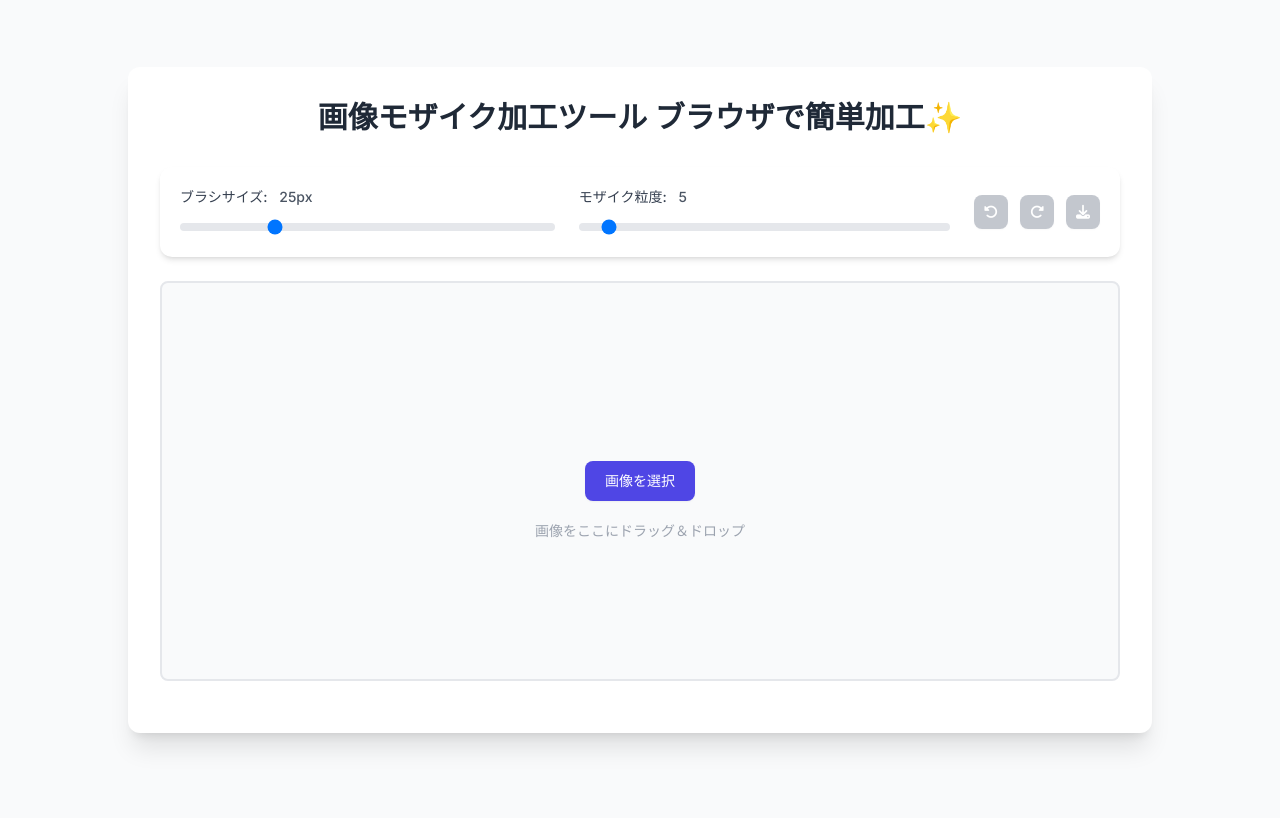
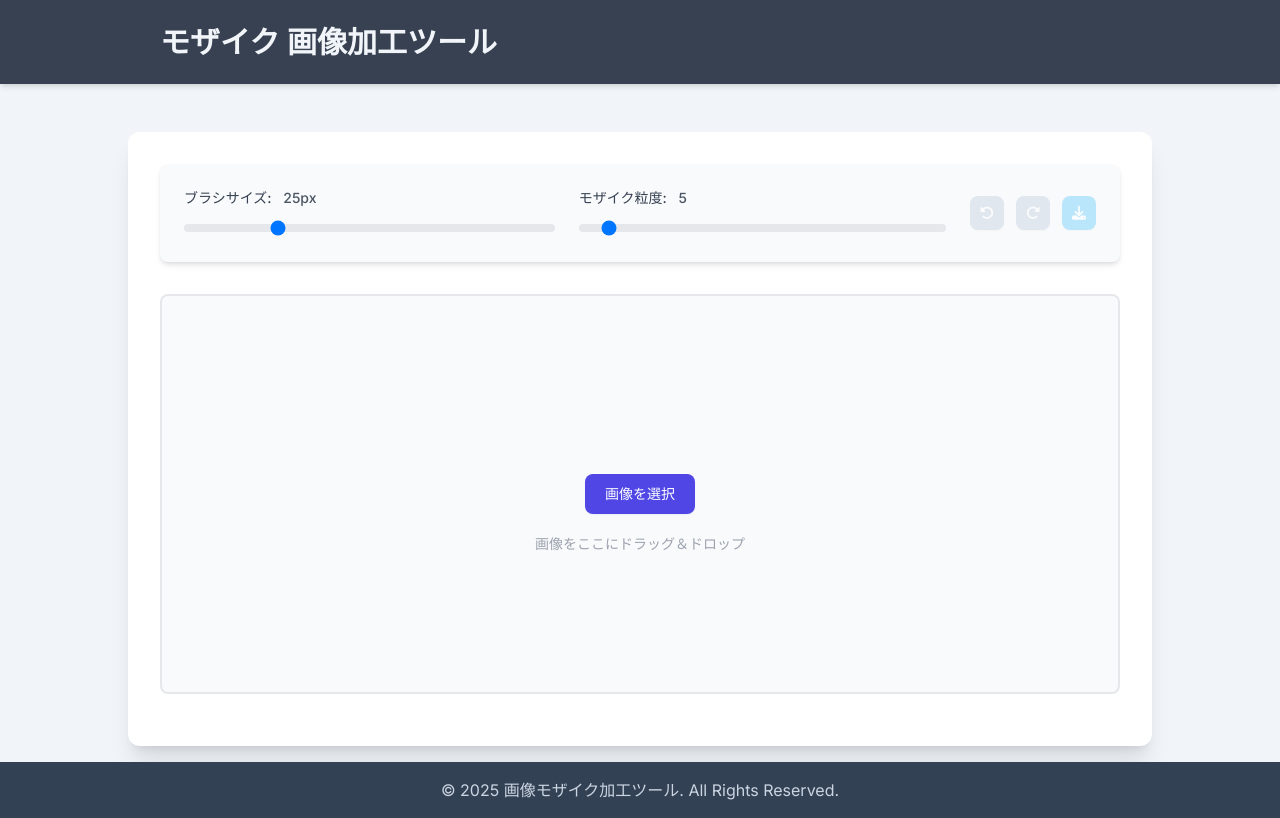
Before and after one commit to noricha-vr/mosaic, a plain HTML site: page index.html in a window 1280 px wide. Drawn offline with nearby package versions, Linux system fonts and the light colour scheme.

Commit message:
Update index.html layout and styling, change preview image URLs, and enhance README.md with new image asset.

```diff
--- a/index.html
+++ b/index.html
@@ -20,13 +20,13 @@
     <meta property="og:type" content="website">
     <meta property="og:url" content="https://mosaic.kojin.works/"> <!-- ★ 要確認: 正しい公開URLに変更してください -->
     <meta property="og:site_name" content="画像モザイク加工ツール">
-    <meta property="og:image" content="https://mosaic.kojin.works/images/image.png"> <!-- ★ プレビュー画像URLを変更 -->
+    <meta property="og:image" content="https://mosaic.kojin.works/images/mosaic.png"> <!-- ★ プレビュー画像URLを変更 -->
 
     <!-- Twitter Card Meta Tags -->
     <meta name="twitter:card" content="summary">
     <meta name="twitter:title" content="画像モザイク加工ツール - ブラウザで簡単・安全に加工">
     <meta name="twitter:description" content="インストール不要！ブラウザ上でドラッグするだけで画像にモザイクをかけられる無料ツールです。プライバシー保護にも。">
-    <meta name="twitter:image" content="https://mosaic.kojin.works/images/image.png"> <!-- ★ プレビュー画像URLを変更 -->
+    <meta name="twitter:image" content="https://mosaic.kojin.works/images/mosaic.png"> <!-- ★ プレビュー画像URLを変更 -->
 
     <script src="https://cdn.tailwindcss.com"></script>
     <link rel="stylesheet" href="https://cdnjs.cloudflare.com/ajax/libs/font-awesome/6.5.2/css/all.min.css"
@@ -86,12 +86,17 @@
 
 </head>
 
-<body class="bg-gray-50 flex flex-col items-center justify-center min-h-screen p-4">
+<body class="bg-slate-100 flex flex-col min-h-screen">
+    <header class="w-full bg-gray-700 shadow-md">
+        <div class="max-w-5xl mx-auto px-4 sm:px-6 lg:px-8 py-6">
+            <h1 class="text-3xl font-bold text-slate-100">モザイク 画像加工ツール</h1>
+        </div>
+    </header>
+    <div class="flex flex-col items-center justify-center p-4 flex-grow w-full">
 
-    <div class="w-full max-w-5xl bg-white p-6 sm:p-8 rounded-xl shadow-xl">
-        <h1 class="text-3xl font-bold text-center mb-8 text-gray-800">画像モザイク加工ツール ブラウザで簡単加工✨️</h1>
+        <div class="w-full max-w-5xl bg-white p-6 sm:p-8 rounded-xl shadow-xl mt-8">
 
-        <div class="bg-white p-5 rounded-xl shadow-md mb-6 flex flex-wrap items-center gap-x-6 gap-y-4">
+            <div class="bg-slate-50 p-6 rounded-lg shadow-md mb-8 flex flex-wrap items-center gap-x-6 gap-y-4">
                 <div class="flex-grow min-w-[180px]">
                     <label for="brushSize" class="block text-sm font-medium text-gray-700 mb-1.5">ブラシサイズ: <span
                             id="brushSizeValue" class="text-sm text-gray-600 ml-2 font-medium">25px</span></label>
@@ -108,17 +113,17 @@
 
                 <div class="flex items-center gap-3 ml-auto">
                     <button id="undoButton" aria-label="元に戻す"
-                    class="flex items-center justify-center p-2.5 text-sm font-medium text-white bg-gray-500 rounded-lg shadow-sm hover:bg-gray-600 focus:outline-none focus:ring-2 focus:ring-offset-2 focus:ring-gray-400 transition-all duration-200 ease-in-out disabled:opacity-60 disabled:cursor-not-allowed disabled:bg-gray-400"
+                        class="flex items-center justify-center p-2.5 text-sm font-medium text-white bg-slate-500 rounded-lg shadow-sm hover:bg-slate-600 focus:outline-none focus:ring-2 focus:ring-offset-2 focus:ring-slate-400 transition-all duration-200 ease-in-out disabled:opacity-50 disabled:cursor-not-allowed disabled:bg-slate-300"
                         disabled>
                         <i class="fa-solid fa-rotate-left icon-fa"></i>
                     </button>
                     <button id="redoButton" aria-label="やり直す"
-                    class="flex items-center justify-center p-2.5 text-sm font-medium text-white bg-gray-500 rounded-lg shadow-sm hover:bg-gray-600 focus:outline-none focus:ring-2 focus:ring-offset-2 focus:ring-gray-400 transition-all duration-200 ease-in-out disabled:opacity-60 disabled:cursor-not-allowed disabled:bg-gray-400"
+                        class="flex items-center justify-center p-2.5 text-sm font-medium text-white bg-slate-500 rounded-lg shadow-sm hover:bg-slate-600 focus:outline-none focus:ring-2 focus:ring-offset-2 focus:ring-slate-400 transition-all duration-200 ease-in-out disabled:opacity-50 disabled:cursor-not-allowed disabled:bg-slate-300"
                         disabled>
                         <i class="fa-solid fa-rotate-right icon-fa"></i>
                     </button>
                     <button id="downloadButton" aria-label="ダウンロード"
-                    class="flex items-center justify-center p-2.5 text-sm font-medium text-white bg-emerald-600 rounded-lg shadow-sm hover:bg-emerald-700 focus:outline-none focus:ring-2 focus:ring-offset-2 focus:ring-emerald-500 transition-all duration-200 ease-in-out disabled:opacity-60 disabled:cursor-not-allowed disabled:bg-gray-400"
+                        class="flex items-center justify-center p-2.5 text-sm font-medium text-white bg-sky-600 rounded-lg shadow-sm hover:bg-sky-700 focus:outline-none focus:ring-2 focus:ring-offset-2 focus:ring-sky-500 transition-all duration-200 ease-in-out disabled:opacity-50 disabled:cursor-not-allowed disabled:bg-sky-300"
                         disabled>
                         <i class="fa-solid fa-download icon-fa"></i>
                     </button>
@@ -142,6 +147,11 @@
             <p id="statusMessage" class="text-center text-gray-600 mt-5 text-sm"></p>
 
         </div>
+    </div>
+
+    <footer class="bg-slate-700 text-slate-300 text-center p-4 w-full">
+        <p>&copy; <span id="copyrightYear"></span> 画像モザイク加工ツール. All Rights Reserved.</p>
+    </footer>
 
     <script>
         // JavaScript部分は変更なし
@@ -517,6 +527,7 @@
 
         initializeApp();
 
+        document.getElementById('copyrightYear').textContent = new Date().getFullYear();
     </script>
 
 </body>
```
Also changed, not shown: 1 other file. Lines whose indentation alone changed are shown as unchanged.
